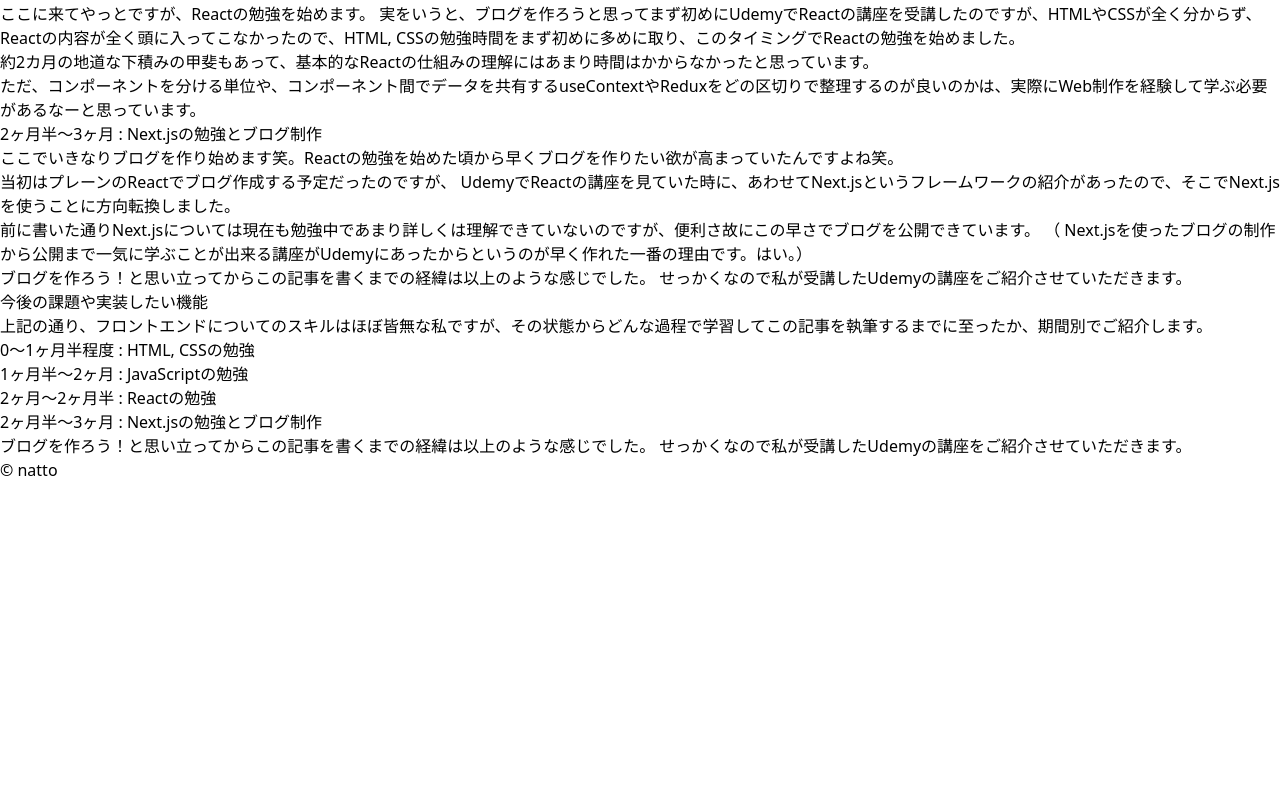
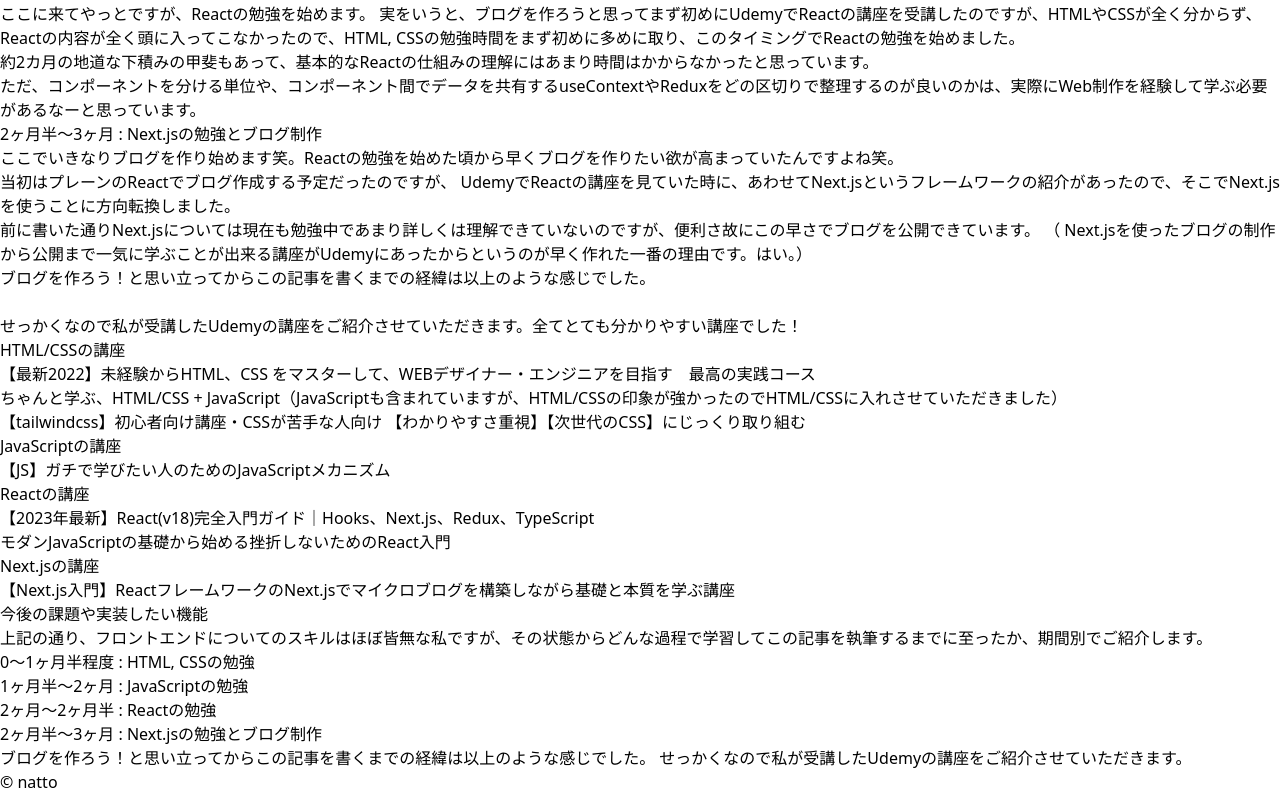
Before and after one commit to nattomatofu/blog, a Next.js app: page /posts/sample in a window 1280 px wide. Shown: the part 1822-2616 px from the top of the page. Before the commit the page ends 2304 px from the top, so only its background shows below. Built offline with nearby package versions, Linux system fonts and the light colour scheme.

Commit message:
記事を追記

```diff
--- a/src/pages/posts/sample.js
+++ b/src/pages/posts/sample.js
@@ -1,3 +1,5 @@
+import Link from "next/link";
+
 export const title = "Next.jsでブログを作ってみた（※技術的な内容はありません）";
 export const updateDate = "2023/4/25";
 
@@ -57,31 +59,31 @@
                 <div className="mt-8">
                     <p className="md:p-8">このブログ作成には以下の技術やプログラミング言語を使っています。</p>
                     <div className="md:pl-8">
-                        <h3 className="my-2 font-bold">HTML</h3>
+                        <h3 className="my-2 font-bold underline decoration-dotted underline-offset-4">HTML</h3>
                         <p className="pl-4">
                             おそらく皆さんご存じのHTML(HyperText Markup Language)です。
                             <br />
                             Webサイトを作るうえで基本中の基本の言語ということで使用しています。
                         </p>
-                        <h3 className="my-2 font-bold">CSS(Tailwindcss)</h3>
+                        <h3 className="my-2 font-bold underline decoration-dotted underline-offset-4">CSS(Tailwindcss)</h3>
                         <p className="pl-4">
                             HTMLで作成したコンテンツをデザインするための言語で「Cascading Style Sheets」の略だそうです。
                             <br />
                             今回はプレーンのCSSを使用するか、Bootstrapなどのフレームワークを使用するかで少し悩みましたが、 CSSの基本を理解したいという気持ちの上に楽もしたいという気持ちがあったので、
                             中間くらいに位置するTailwindcssを使用することにしました。
                         </p>
-                        <h3 className="my-2 font-bold">JavaScript</h3>
+                        <h3 className="my-2 font-bold underline decoration-dotted underline-offset-4">JavaScript</h3>
                         <p className="pl-4">
                             HTML, CSSときたらJavaScriptですよね。フロントエンドではサイトのコンテンツに動きを付ける時などに使われます。
                             今回は静的なブログを作成するだけなのでJavaScriptはなくても作れるのですが、 以前から下記のReactというJavaScriptのフレームワークに興味があったので使ってみました。
                         </p>
-                        <h3 className="my-2 font-bold">React</h3>
+                        <h3 className="my-2 font-bold underline decoration-dotted underline-offset-4">React</h3>
                         <p className="pl-4">
                             JavaScriptのフレームワークで、コンテンツをコンポーネントという単位でまとめて管理することができます。
                             <br />
                             ブログ程度の静的なサイトだとHTMLとCSSのみでも問題なく作ることができるのですが、前述の通りReactというものに以前から興味があったので、ページ自体や良く使うHTMLタグをコンポーネント化するために使用しました。
                         </p>
-                        <h3 className="my-2 font-bold">Next.js</h3>
+                        <h3 className="my-2 font-bold underline decoration-dotted underline-offset-4">Next.js</h3>
                         <p className="pl-4">
                             JavaScriptのフレームワークであるReactのさらにフレームワークであるNext.jsです。
                             <br />
@@ -91,14 +93,14 @@
                             <br />
                             Next.jsはReactについて調べている間に存在を知り、Reactを使うなら便利そうだ！使ってみよう！と思ったのがきっかけです。（Next.jsのSSG, SSRの詳しい仕組みは現在勉強中です。。）
                         </p>
-                        <h3 className="my-2 font-bold">Vercel</h3>
+                        <h3 className="my-2 font-bold underline decoration-dotted underline-offset-4">Vercel</h3>
                         <p className="pl-4">
                             作成したサイト（今回だとブログ）を世に配信するためのサービスです。 Next.jsを開発している会社がVercelという名前で、社名と同名のサービスとなります。
-                            Next.jsの開発会社が開発したサービスということもあってNext.jsとの相性は抜群だそうで、
+                            Next.jsの開発会社が開発しているということもあってNext.jsとの相性は抜群だそうで、
                             Gitの更新をトリガーにしてビルド→デプロイの流れを自動で行ってくれます。（こちらも現在勉強中です。。）
                         </p>
                     </div>
-                    <p className="md:p-8">
+                    <p className="pt-8 md:p-8">
                         本ブログで使った技術はざっと以上となります。
                         <br />
                         続いて、以上のプログラミング言語や技術をどのように勉強したかを書こうと思うのですが、その前にブログ制作を始める前の私のスキルについて簡単に触れようと思います。
@@ -134,7 +136,7 @@
                     <p className="md:p-8">上記の通り、フロントエンドについてのスキルはほぼ皆無な私ですが、その状態からどんな過程で学習してこの記事を執筆するまでに至ったか、期間別でご紹介します。</p>
                 </div>
                 <div className="md:pl-8">
-                    <h3 className="my-2 font-bold">0～1ヶ月半程度 : HTML, CSSの勉強</h3>
+                    <h3 className="my-2 font-bold underline decoration-dotted underline-offset-4">0～1ヶ月半程度 : HTML, CSSの勉強</h3>
                     <p className="pl-4">
                         始めの1か月半の学習はほぼ全てHTMLとCSSの習得にあてていました。
                         <br />
@@ -145,7 +147,7 @@
                         <br />
                         ちなみにHTML, CSSに限らず、基本的に勉強はUdemyというオンライン学習サイトを使って勉強しています。
                     </p>
-                    <h3 className="my-2 font-bold">1ヶ月半～2ヶ月 : JavaScriptの勉強</h3>
+                    <h3 className="my-2 font-bold underline decoration-dotted underline-offset-4">1ヶ月半～2ヶ月 : JavaScriptの勉強</h3>
                     <p className="pl-4">
                         大体1ヶ月半～2ヶ月の半月ではJavaScriptを主に学習していました。
                         <br />
@@ -154,7 +156,7 @@
                         ただ、せっかく勉強するならある程度深い部分まで知っておきたいという思いがあったので、
                         同期処理/非同期処理の違いやProxyなどの少し難しめの内容も勉強していたこともあり、少し長めに時間を取りました。（現時点の当ブログではそれら技術は本当に全く使ってないんですけどね、、）
                     </p>
-                    <h3 className="my-2 font-bold">2ヶ月～2ヶ月半 : Reactの勉強</h3>
+                    <h3 className="my-2 font-bold underline decoration-dotted underline-offset-4">2ヶ月～2ヶ月半 : Reactの勉強</h3>
                     <p className="pl-4">
                         ここに来てやっとですが、Reactの勉強を始めます。 実をいうと、ブログを作ろうと思ってまず初めにUdemyでReactの講座を受講したのですが、HTMLやCSSが全く分からず、
                         Reactの内容が全く頭に入ってこなかったので、HTML, CSSの勉強時間をまず初めに多めに取り、このタイミングでReactの勉強を始めました。
@@ -163,7 +165,7 @@
                         <br />
                         ただ、コンポーネントを分ける単位や、コンポーネント間でデータを共有するuseContextやReduxをどの区切りで整理するのが良いのかは、実際にWeb制作を経験して学ぶ必要があるなーと思っています。
                     </p>
-                    <h3 className="my-2 font-bold">2ヶ月半～3ヶ月 : Next.jsの勉強とブログ制作</h3>
+                    <h3 className="my-2 font-bold underline decoration-dotted underline-offset-4">2ヶ月半～3ヶ月 : Next.jsの勉強とブログ制作</h3>
                     <p className="pl-4">
                         ここでいきなりブログを作り始めます笑。Reactの勉強を始めた頃から早くブログを作りたい欲が高まっていたんですよね笑。
                         <br />
@@ -174,7 +176,97 @@
                         Next.jsを使ったブログの制作から公開まで一気に学ぶことが出来る講座がUdemyにあったからというのが早く作れた一番の理由です。はい。）
                     </p>
                 </div>
-                <p className="md:p-8">ブログを作ろう！と思い立ってからこの記事を書くまでの経緯は以上のような感じでした。 せっかくなので私が受講したUdemyの講座をご紹介させていただきます。</p>
+                <p className="pt-8 md:p-8">
+                    ブログを作ろう！と思い立ってからこの記事を書くまでの経緯は以上のような感じでした。
+                    <br />
+                    <br />
+                    せっかくなので私が受講したUdemyの講座をご紹介させていただきます。全てとても分かりやすい講座でした！
+                </p>
+                <section class="body-font text-gray-600">
+                    <div class="container mx-auto flex flex-wrap px-5 py-6">
+                        <div class="-m-4 flex flex-wrap">
+                            <div class="p-4 md:w-full">
+                                <div class="flex flex-col rounded-lg border-2 border-gray-200 border-opacity-50 p-8 sm:flex-row">
+                                    <div class="flex-grow">
+                                        <h2 class="title-font mb-3 text-lg font-medium text-gray-900">HTML/CSSの講座</h2>
+                                        <ul className="list-disc">
+                                            <li>
+                                                <a href="https://www.udemy.com/course/html5css3-b/" className="cursor-pointer text-blue-500 underline decoration-blue-500 hover:scale-105">
+                                                    【最新2022】未経験からHTML、CSS をマスターして、WEBデザイナー・エンジニアを目指す　最高の実践コース
+                                                </a>
+                                            </li>
+                                            <li className="pt-2">
+                                                <a href="https://www.udemy.com/course/html-css-js/" className="cursor-pointer text-blue-500 underline decoration-blue-500 hover:scale-105">
+                                                    ちゃんと学ぶ、HTML/CSS + JavaScript
+                                                </a>
+                                                （JavaScriptも含まれていますが、HTML/CSSの印象が強かったのでHTML/CSSに入れさせていただきました）
+                                            </li>
+                                            <li className="pt-2">
+                                                <a href="https://www.udemy.com/course/tailwindcss_beginner/" className="cursor-pointer text-blue-500 underline decoration-blue-500 hover:scale-105">
+                                                    【tailwindcss】初心者向け講座・CSSが苦手な人向け 【わかりやすさ重視】【次世代のCSS】にじっくり取り組む
+                                                </a>
+                                            </li>
+                                        </ul>
+                                        {/* <p class="text-base leading-relaxed">Blue bottle crucifix vinyl post-ironic four dollar toast vegan taxidermy. Gastropub indxgo juice poutine.</p> */}
+                                    </div>
+                                </div>
+                            </div>
+                            <div class="p-4 md:w-full">
+                                <div class="flex flex-col rounded-lg border-2 border-gray-200 border-opacity-50 p-8 sm:flex-row">
+                                    <div class="flex-grow">
+                                        <h2 class="title-font mb-3 text-lg font-medium text-gray-900">JavaScriptの講座</h2>
+                                        <ul className="list-disc">
+                                            <li>
+                                                <a href="https://www.udemy.com/course/javascript-essence/" className="cursor-pointer text-blue-500 underline decoration-blue-500 hover:scale-105">
+                                                    【JS】ガチで学びたい人のためのJavaScriptメカニズム
+                                                </a>
+                                            </li>
+                                        </ul>
+                                    </div>
+                                </div>
+                            </div>
+                            <div class="p-4 md:w-full">
+                                <div class="flex flex-col rounded-lg border-2 border-gray-200 border-opacity-50 p-8 sm:flex-row">
+                                    <div class="flex-grow">
+                                        <h2 class="title-font mb-3 text-lg font-medium text-gray-900">Reactの講座</h2>
+                                        <ul className="list-disc">
+                                            <li>
+                                                <a href="https://www.udemy.com/course/react-complete-guide/" className="cursor-pointer text-blue-500 underline decoration-blue-500 hover:scale-105">
+                                                    【2023年最新】React(v18)完全入門ガイド｜Hooks、Next.js、Redux、TypeScript
+                                                </a>
+                                            </li>
+                                            <li className="pt-2">
+                                                <a
+                                                    href="https://www.udemy.com/course/modern_javascipt_react_beginner/"
+                                                    className="cursor-pointer text-blue-500 underline decoration-blue-500 hover:scale-105"
+                                                >
+                                                    モダンJavaScriptの基礎から始める挫折しないためのReact入門
+                                                </a>
+                                            </li>
+                                        </ul>
+                                    </div>
+                                </div>
+                            </div>
+                            <div class="p-4 md:w-full">
+                                <div class="flex flex-col rounded-lg border-2 border-gray-200 border-opacity-50 p-8 sm:flex-row">
+                                    <div class="flex-grow">
+                                        <h2 class="title-font mb-3 text-lg font-medium text-gray-900">Next.jsの講座</h2>
+                                        <ul className="list-disc">
+                                            <li>
+                                                <a
+                                                    href="https://www.udemy.com/course/nextjs-microblog-for-beginner/"
+                                                    className="cursor-pointer text-blue-500 underline decoration-blue-500 hover:scale-105"
+                                                >
+                                                    【Next.js入門】ReactフレームワークのNext.jsでマイクロブログを構築しながら基礎と本質を学ぶ講座
+                                                </a>
+                                            </li>
+                                        </ul>
+                                    </div>
+                                </div>
+                            </div>
+                        </div>
+                    </div>
+                </section>
             </section>
             <section>
                 <div className="mt-12 border-b border-l-4 border-neutral-700 border-l-neutral-700">
```
